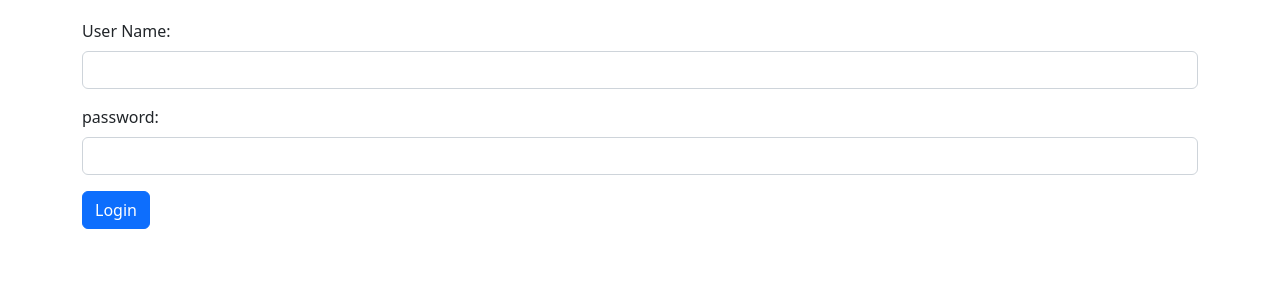
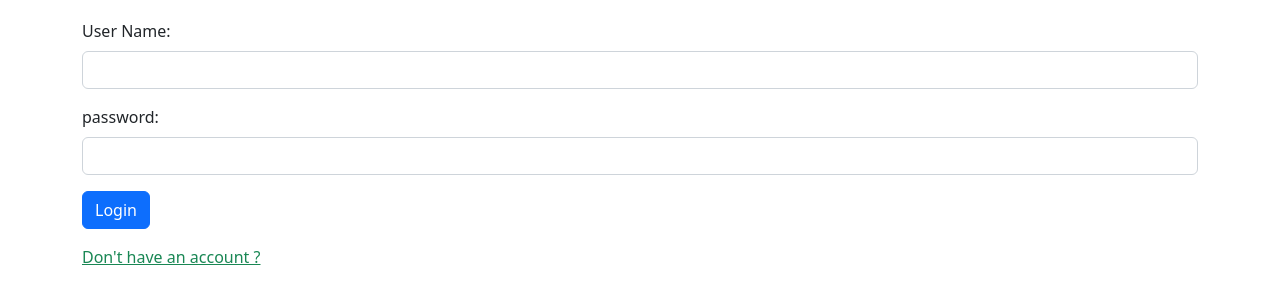
Before and after one commit to krishnanunnijp/library-management, a plain HTML site: page inedx.html in a window 1280 px wide. Shown: the part 149-450 px from the top of the page. Drawn offline with nearby package versions, Linux system fonts and the light colour scheme.

Commit message:
index added

```diff
--- a/inedx.html
+++ b/inedx.html
@@ -42,6 +42,9 @@
                     <div class="col-12 col-sm-12 col-md-12 col-lg-12 col-xl-12 col-xxl-12">
                         <button class="btn btn-primary">Login</button>
                     </div>
+                    <div class="col-12 col-sm-12 col-md-12 col-lg-12 col-xl-12 col-xxl-12">
+                        <a href="#" class="link-success">Don't have an account ?</a>
+                    </div>
                 </div>
             </div>
         </div>
```
